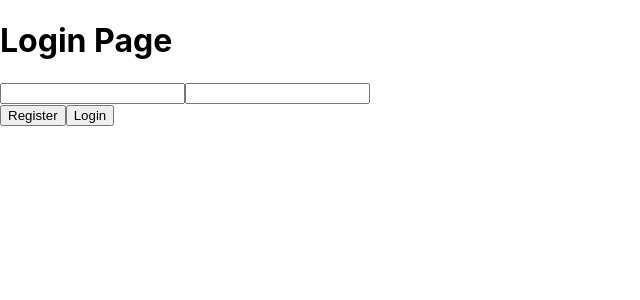
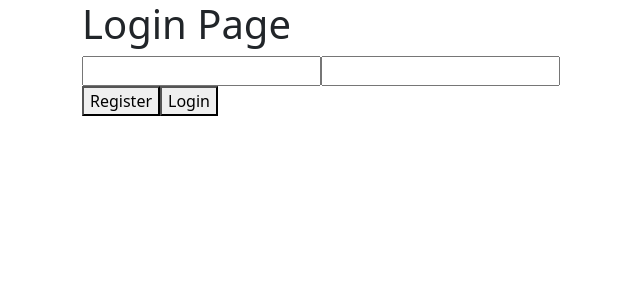
Before and after one commit to mosguinz/csc413-final-project-team-moisty-deadweights, a React (Create React App) app in the folder front-end/: page / in a window 1280 px wide. Shown: the top 300 px of the page, without its empty margins (0-640 px from the left). Built offline with nearby package versions, Linux system fonts and the light colour scheme.

Commit message:
Add bootstrap

```diff
--- a/front-end/package.json
+++ b/front-end/package.json
@@ -7,7 +7,10 @@
     "@testing-library/jest-dom": "^5.17.0",
     "@testing-library/react": "^13.4.0",
     "@testing-library/user-event": "^13.5.0",
+    "bootstrap": "^5.3.2",
+    "jquery": "^3.7.1",
     "js-cookie": "^3.0.5",
+    "popper.js": "^1.16.1",
     "react": "^18.2.0",
     "react-dom": "^18.2.0",
     "react-router-dom": "^6.17.0",
--- a/front-end/src/Login.js
+++ b/front-end/src/Login.js
@@ -62,10 +62,10 @@
             //.then((res) => res.json()) // it worked, parse result
             .then((apiRes) => {
                 console.log(apiRes);
-                if(apiRes.ok){
+                if (apiRes.ok) {
                     console.log('Login worked');
                     setShouldRedirect(true);
-                }else{
+                } else {
                     setMessage('Failed to log in');
                 }
                 console.log('Worked'); // RestApiAppResponse
@@ -78,7 +78,7 @@
     }
 
     // redirect
-    if(shouldRedirect){
+    if (shouldRedirect) {
         return <Navigate to="/home" replace={true} />;
     }
 
--- a/front-end/src/index.js
+++ b/front-end/src/index.js
@@ -4,11 +4,19 @@
 import App from './App';
 import reportWebVitals from './reportWebVitals';
 
+import 'bootstrap/dist/css/bootstrap.min.css';
+import $ from 'jquery';
+import Popper from 'popper.js';
+import 'bootstrap/dist/js/bootstrap.bundle.min';
+import './index.css';
+
 const root = ReactDOM.createRoot(document.getElementById('react-part-only'));
 root.render(
-  <React.StrictMode>
-    <App />
-  </React.StrictMode>
+    <React.StrictMode>
+        <div class="container">
+            <App />
+        </div>
+    </React.StrictMode>
 );
 
 // If you want to start measuring performance in your app, pass a function
```
Also changed, not shown: 1 other file (tests, documents, lock files or other folders).
